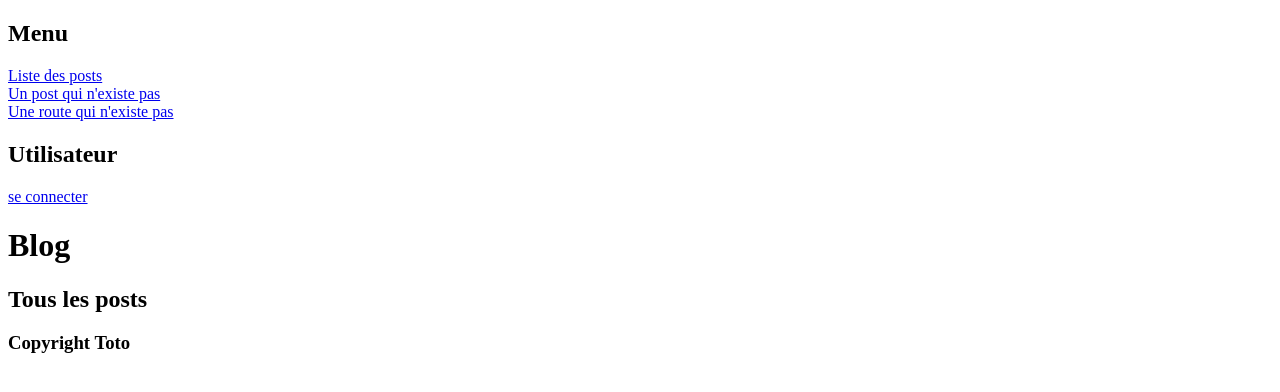
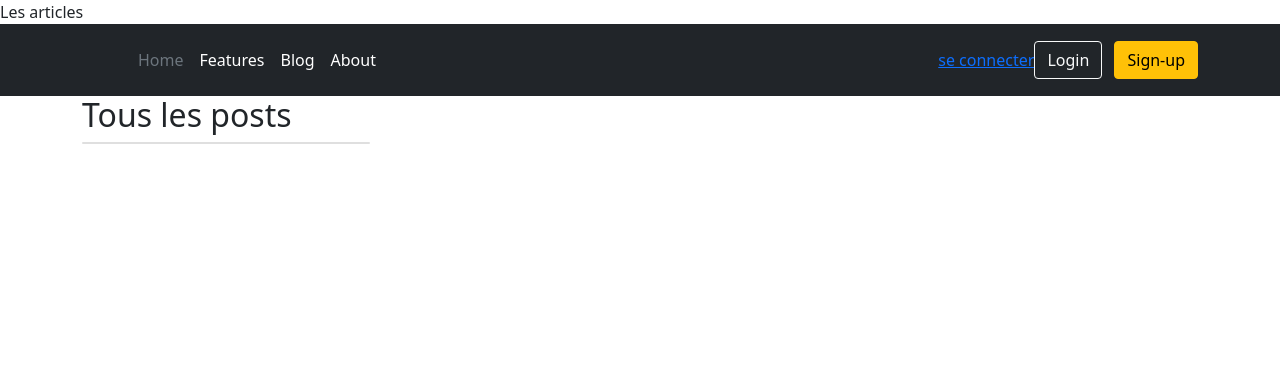
Before and after one commit to bernikw/Projet-3, a PHP site: template templates/frontoffice/posts.html.twig in a window 1280 px wide. Shown: the top 392 px of the page. Run offline with PHP 8.4, Linux system fonts and the light colour scheme; the template is opened without the code that fills it, so the values that code supplies are empty; some libraries are stand-ins or nearby versions.

Commit message:
modified pages

```diff
--- a/public/index.php
+++ b/public/index.php
@@ -22,9 +22,3 @@
 $response->send();
 
 echo $_GET['url'];
-
-
-$loader = new \Twig\Loader\FilesystemLoader(__DIR__.'/templates');
-$template = new \Twig\Environment($loader, ['cache' => false]);
-
-echo $template->render('base.html.twig', []);
--- a/src/Model/Repository/CommentRepository.php
+++ b/src/Model/Repository/CommentRepository.php
@@ -30,7 +30,7 @@
 
     public function findBy(array $criteria, array $orderBy = null, int $limit = null, int $offset = null): ?array
     {
-        $this->database->prepare('select * from comment where idPost=:idPost');
+        $this->database->prepare('SELECT * FROM comment WHERE article_id=:article_id');
         $data = $this->database->execute($criteria);
 
         if ($data === null) {
--- a/src/Model/Repository/PostRepository.php
+++ b/src/Model/Repository/PostRepository.php
@@ -39,7 +39,7 @@
     public function findAll(): ?array
     {
         // SB ici faire l'hydratation des objets
-        $this->database->prepare('select * from post');
+        $this->database->prepare('SELECT * FROM article ORDER BY id DESC LIMIT 5);
         $data = $this->database->execute();
 
         if ($data === null) {
--- a/templates/frontoffice/base.html.twig
+++ b/templates/frontoffice/base.html.twig
@@ -1,19 +1,34 @@
 <!doctype html>
 <html lang="fr">
+
   <head>
+    <!-- Required meta tags -->
     <meta charset="utf-8">
-        <title>Blog {% block title %}{% endblock %}</title>
-        <link href="css/style.css" rel="stylesheet">
+    <meta name="viewport" content="width=device-width, initial-scale=1">
+
+    <!-- Bootstrap CSS -->
+    <link href="https://cdn.jsdelivr.net/npm/bootstrap@5.0.2/dist/css/bootstrap.min.css" rel="stylesheet" integrity="sha384-EVSTQN3/azprG1Anm3QDgpJLIm9Nao0Yz1ztcQTwFspd3yD65VohhpuuCOmLASjC" crossorigin="anonymous">
+
+    {% block title %}Blog{% endblock %}
+
   </head>
-
   <body>
         <!-- Navigation -->
-        <nav>
-            <h2>Menu</h2>
-            <a href="index.php?action=posts">Liste des posts</a><br>
-            <a href="index.php?action=post&id=500">Un post qui n'existe pas</a><br>
-            <a href="index.php?action=unknow">Une route qui n'existe pas</a><br>
-            <h2>Utilisateur</h2>
+
+      <header class="p-3 bg-dark text-white">
+        <div class="container">
+      <div class="d-flex flex-wrap align-items-center justify-content-center justify-content-lg-start">
+        <a href="/" class="d-flex align-items-center mb-2 mb-lg-0 text-white text-decoration-none">
+          <svg class="bi me-2" width="40" height="32" role="img" aria-label="Bootstrap"><use xlink:href="#bootstrap"/></svg>
+        </a>
+
+        <ul class="nav col-12 col-lg-auto me-lg-auto mb-2 justify-content-center mb-md-0">
+          <li><a href="#" class="nav-link px-2 text-secondary">Home</a></li>
+          <li><a href="#" class="nav-link px-2 text-white">Features</a></li>
+          <li><a href="#" class="nav-link px-2 text-white">Blog</a></li>
+          <li><a href="#" class="nav-link px-2 text-white">About</a></li>
+        </ul>
+
         {% if session.user %}
                 <strong>{{ session.user.pseudo }}</strong>
                 {{ session.user.email }}
@@ -21,22 +36,28 @@
             {% else %}
                 <a href="index.php?action=login">se connecter</a><br>
             {% endif %}
-        </nav>
 
-        <!-- Page Header -->
-        <header>
-            <h1>Blog</h1>
+        <div class="text-end">
+          <button type="button" class="btn btn-outline-light me-2">Login</button>
+          <button type="button" class="btn btn-warning">Sign-up</button>
+        </div>
+      </div>
+    </div>
   </header>
 
+    <div class="container-lg">
         <main>
             {% for message in flashes %} {# TODO Gérer les différents type de message flash #}
                 <h2 class="danger"> {{ message }} </h2>
             {% endfor %}
             {% block content %}{% endblock %}
         </main>
+    </div>
 
-        <footer class="footer text-center">
-            <h3>Copyright Toto</h3>
-        </footer>
+    <footer></footer>
+
+    <!-- Option 1: Bootstrap Bundle with Popper -->
+    <script src="https://cdn.jsdelivr.net/npm/bootstrap@5.0.2/dist/js/bootstrap.bundle.min.js" integrity="sha384-MrcW6ZMFYlzcLA8Nl+NtUVF0sA7MsXsP1UyJoMp4YLEuNSfAP+JcXn/tWtIaxVXM" crossorigin="anonymous"></script>
+
   </body>
 </html>
--- a/templates/frontoffice/login.html.twig
+++ b/templates/frontoffice/login.html.twig
@@ -1,6 +1,9 @@
 {% extends "/frontoffice/base.html.twig" %}
 
+
 {% block title %}Login{% endblock %}
+
+{% block content %}
 
 <form class="form-signin" method='POST'>
     <h2 class="h3 mb-3 font-weight-normal">Connexion</h2>
--- a/templates/frontoffice/posts.html.twig
+++ b/templates/frontoffice/posts.html.twig
@@ -1,9 +1,11 @@
 {% extends "/frontoffice/base.html.twig" %}
 
-{% block title %}Tous les posts{% endblock %}
+{% block title %}Les articles{% endblock %}
 
 {% block content %}
     <h2>Tous les posts</h2>
+
+    <div class="card" style="width: 18rem;">
     {% for post in posts %}
         <article>
             <h2>title = {{ post.title }}</h2>
@@ -13,4 +15,5 @@
             <hr>
         </article>
     {% endfor %}
+    </div>
 {% endblock %}
```
Lines whose indentation alone changed are shown as unchanged.
